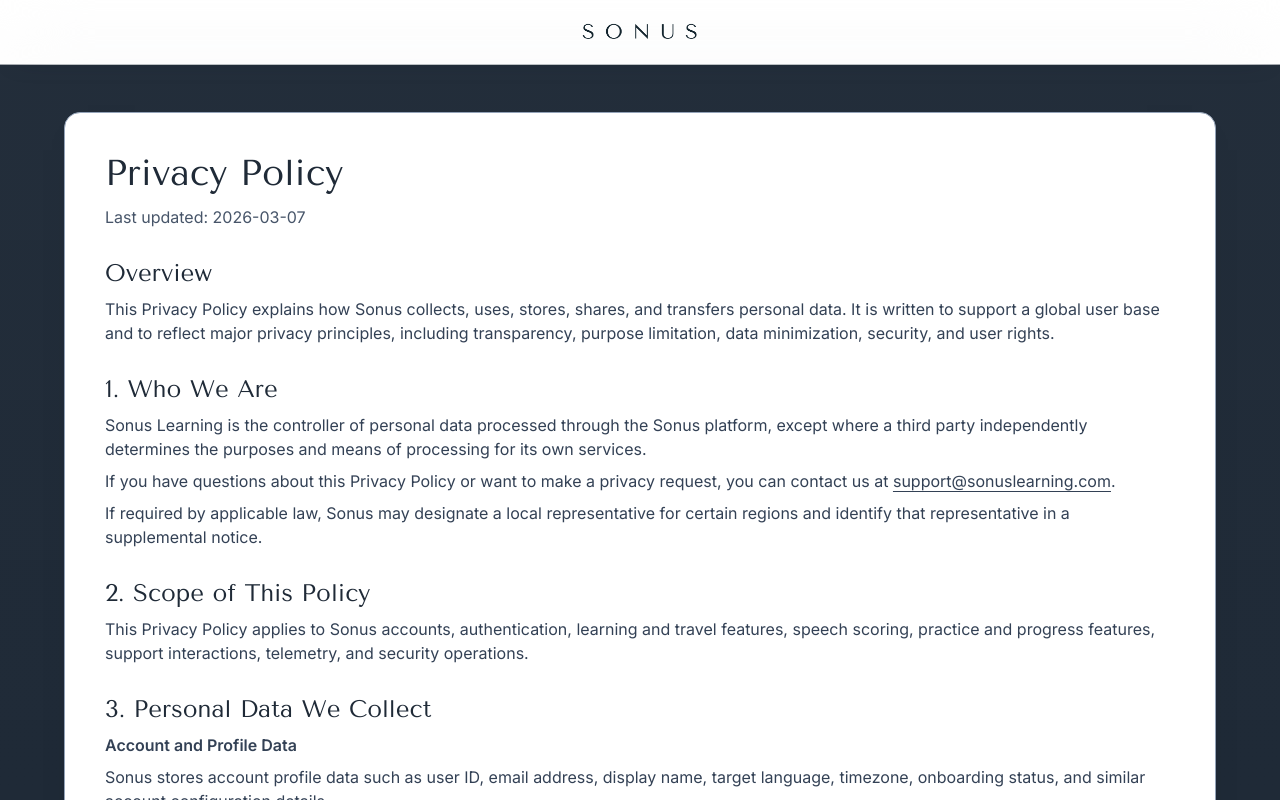
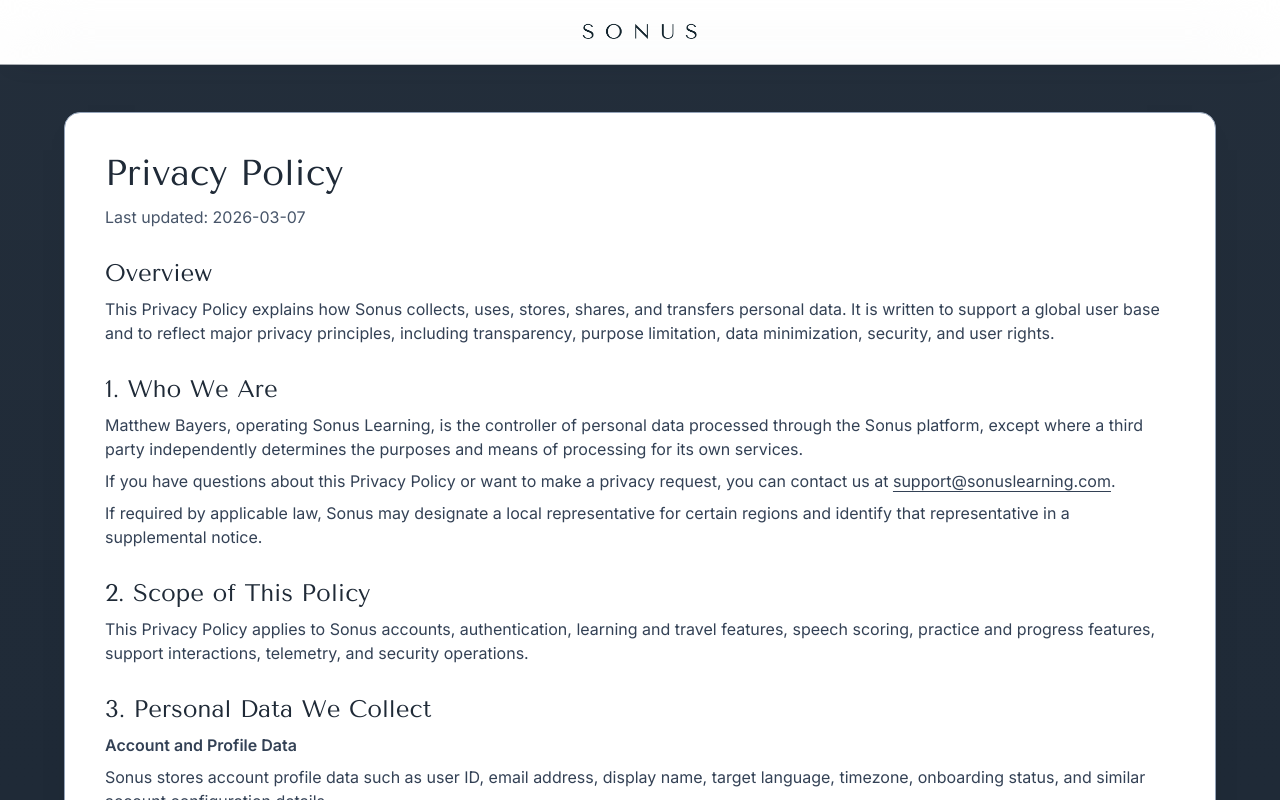
Before and after one commit to mbayers6370/Sonus, a React (Vite) app in the folder sonus-react/: page /privacy in a window 1280 px wide. Shown: the top 800 px of the page. Built offline with nearby package versions, Linux system fonts and the light colour scheme; no server answers.

Commit message:
Landing page text update, and privacy line swap

```diff
--- a/sonus-react/src/components/PublicLanding.tsx
+++ b/sonus-react/src/components/PublicLanding.tsx
@@ -341,7 +341,7 @@ export default function PublicLanding() {
                       Guided Walkthrough
                     </button>
                   </div>
-                  <p className="mt-3 text-xs text-[#475569] sm:text-sm">No credit card required.</p>
+                  <p className="mt-3 text-xs text-[#475569] sm:text-sm">Free, no account needed to explore.</p>
                 </div>
 
                 <aside className="grid gap-4 pt-1">
--- a/sonus-react/src/components/public/PrivacyPage.tsx
+++ b/sonus-react/src/components/public/PrivacyPage.tsx
@@ -22,8 +22,8 @@ export default function PrivacyPage() {
       <section>
         <h2 className="main-font text-xl text-[#1F2A37] sm:text-2xl">1. Who We Are</h2>
         <p className="mt-2">
-          Sonus Learning is the controller of personal data processed through the Sonus platform, except where a third
-          party independently determines the purposes and means of processing for its own services.
+          Matthew Bayers, operating Sonus Learning, is the controller of personal data processed through
+          the Sonus platform, except where a third party independently determines the purposes and means of processing for its own services.
         </p>
         <p className="mt-2">
           If you have questions about this Privacy Policy or want to make a privacy request, you can contact us at{' '}
```
